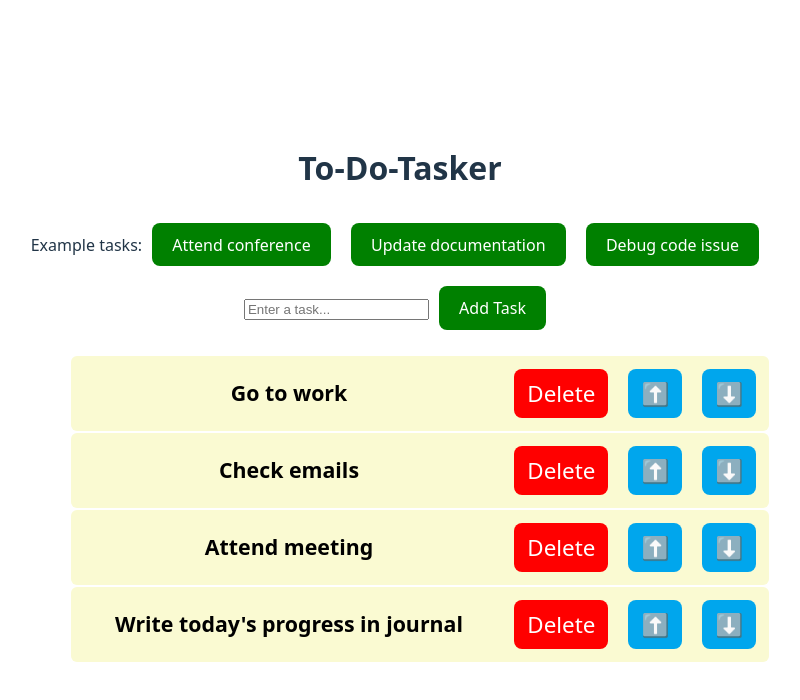
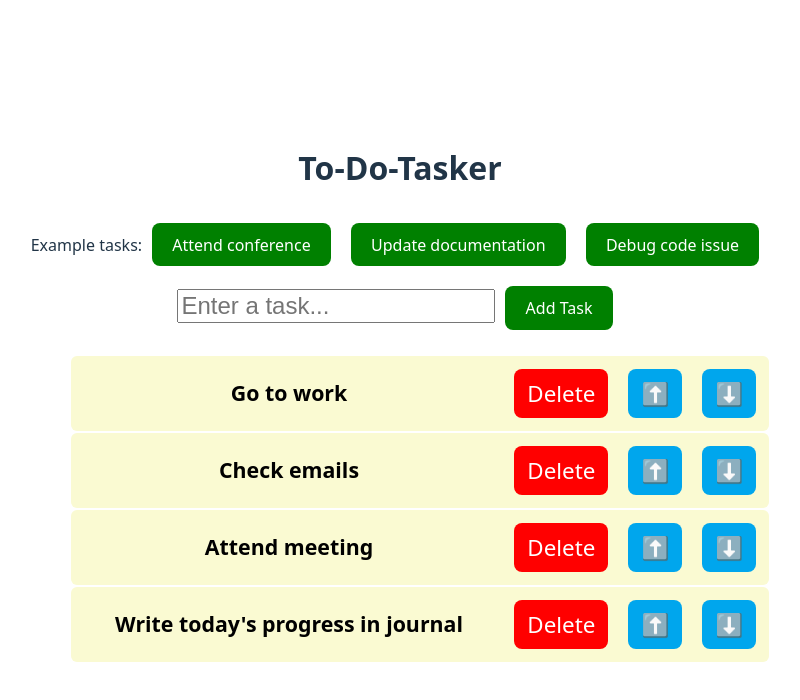
Before and after one commit to andriesvdw1/Todo-Tasks-App, a React (Vite) app in the folder todo-tasker/: page / in a window 1280 px wide. Shown: the top 700 px of the page, without its empty margins (240-1040 px from the left). Built offline with nearby package versions, Linux system fonts and the light colour scheme.

Commit message:
build for production

```diff
--- a/todo-tasker/src/components/ToDoList/ToDoList.css
+++ b/todo-tasker/src/components/ToDoList/ToDoList.css
@@ -31,3 +31,6 @@ li {
 .text{
     flex: 1;
 }
+input[type="text"] {
+    font-size: 18pt;
+}
```
